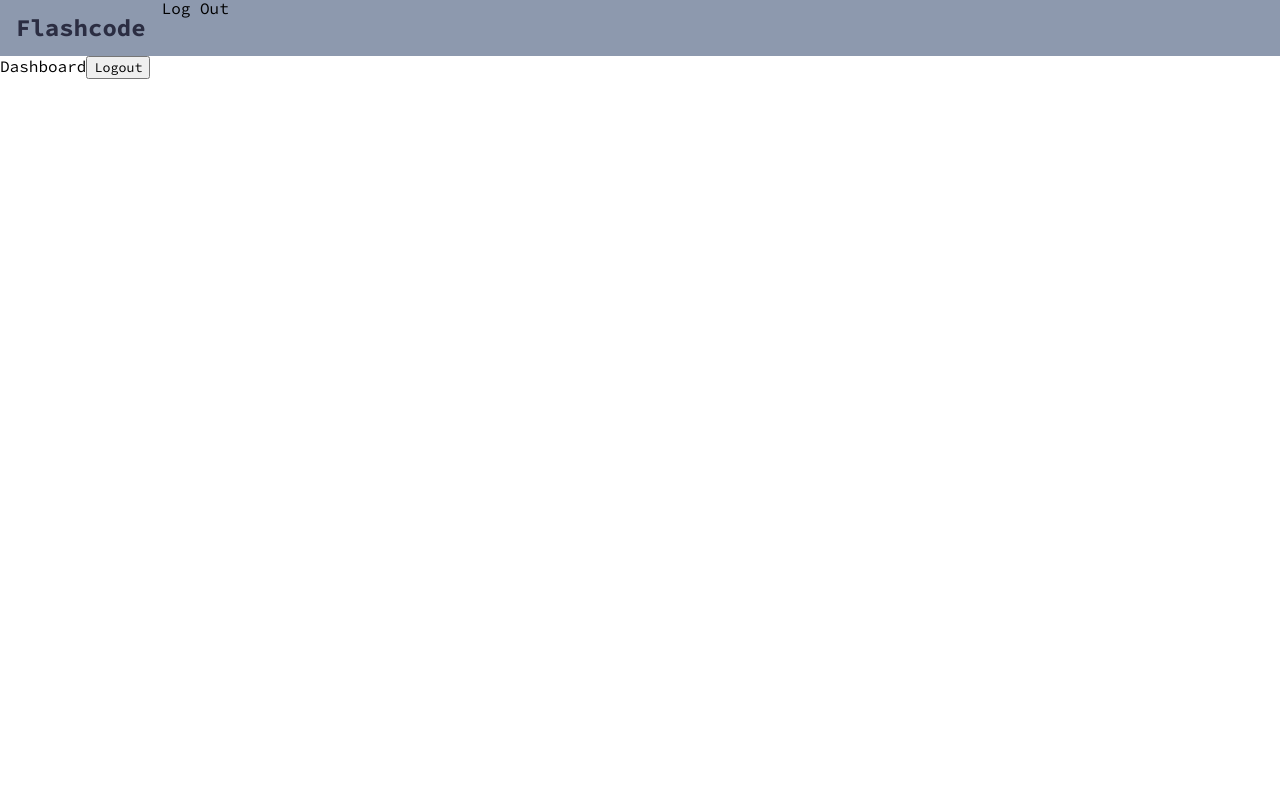
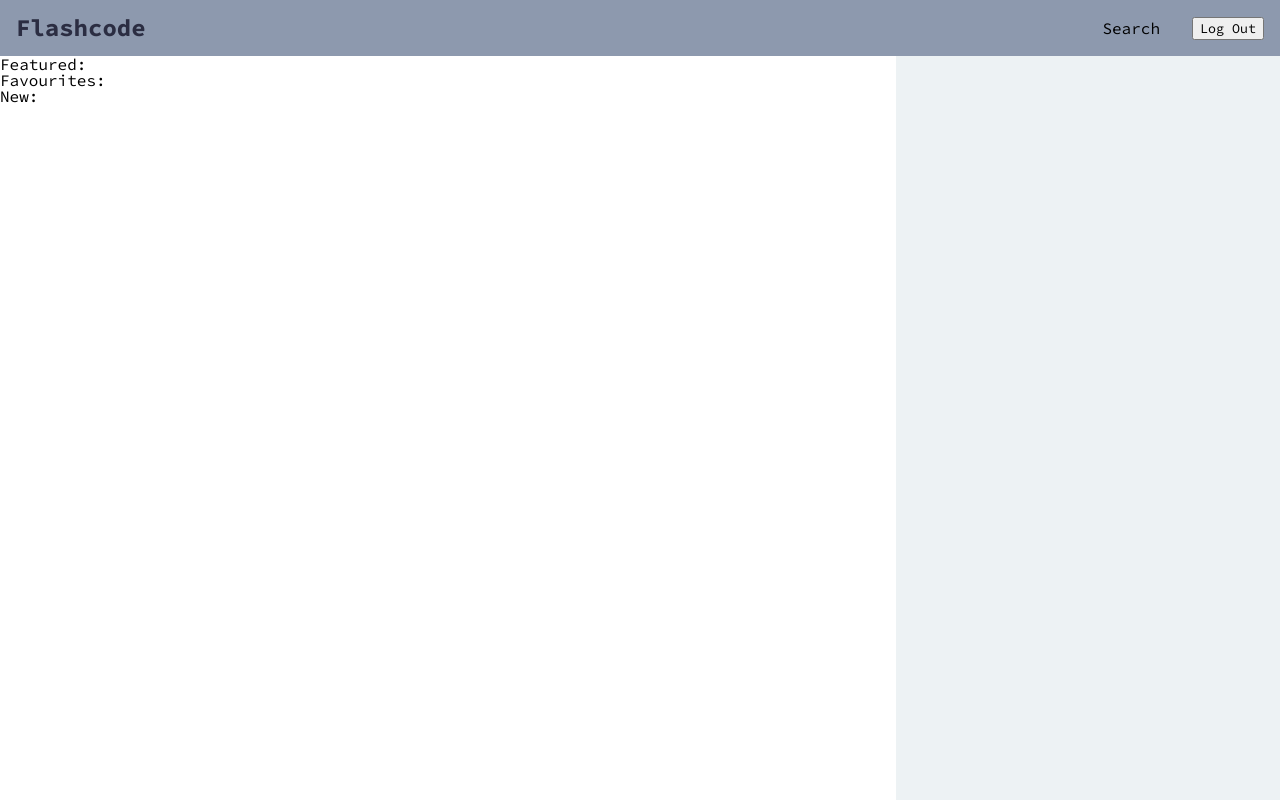
Before and after one commit to benjaminrae/flashcodes, a React (Create React App) app: page / in a window 1280 px wide. Built offline with nearby package versions, Linux system fonts and the light colour scheme; no server answers; sample sign-in values are in the browser's storage.

Commit message:
add basic dashboard file structure

```diff
--- a/src/Components/App/App.css
+++ b/src/Components/App/App.css
@@ -4,6 +4,7 @@
     display: flex;
     flex-direction: column;
 }
+
 .app__main-container {
     height: 100%;
     width: 100%;
--- a/src/Components/Dashboard/Dashboard.css
+++ b/src/Components/Dashboard/Dashboard.css
@@ -0,0 +1,15 @@
+.dashboard {
+    height: 100%;
+    width: 100%;
+    display: flex;
+}
+
+.dashboard__main-container {
+    flex-basis: 70%;
+    background-color: white;
+}
+
+.dashboard__secondary-container {
+    flex-basis: 30%;
+    background-color: var(--cultured);
+}
--- a/src/Components/Dashboard/Dashboard.tsx
+++ b/src/Components/Dashboard/Dashboard.tsx
@@ -1,14 +1,27 @@
 import "./Dashboard.css";
 import { useAuth } from "../../contexts/AuthContext";
+import New from "./components/New/New";
+import Favourites from "./components/Favourites/Favourites";
+import Featured from "./components/Featured/Featured";
+
+const DashboardFilter = () => {
+    return <div className="filter"></div>;
+};
 
 const Dashboard = () => {
     const { currentUser, logout } = useAuth();
     console.log(currentUser);
     return (
-        <>
-            Dashboard
-            <button onClick={() => logout()}>Logout</button>
-        </>
+        <div className="dashboard">
+            <div className="dashboard__main-container">
+                <Featured />
+                {currentUser && <Favourites />}
+                <New />
+            </div>
+            <div className="dashboard__secondary-container">
+                <DashboardFilter />
+            </div>
+        </div>
     );
 };
 
--- /dev/null
+++ b/src/Components/Dashboard/components/Favourites/Favourites.tsx
@@ -0,0 +1,9 @@
+const Favourites = () => {
+    return (
+        <div className="favourites">
+            <h2 className="favourites__title">Favourites:</h2>
+        </div>
+    );
+};
+
+export default Favourites;
--- /dev/null
+++ b/src/Components/Dashboard/components/Featured/Featured.tsx
@@ -0,0 +1,9 @@
+const Featured = () => {
+    return (
+        <div className="featured">
+            <h2 className="featured__title">Featured:</h2>
+        </div>
+    );
+};
+
+export default Featured;
--- /dev/null
+++ b/src/Components/Dashboard/components/New/New.tsx
@@ -0,0 +1,9 @@
+const New = () => {
+    return (
+        <div className="new">
+            <h2 className="new__title">New:</h2>
+        </div>
+    );
+};
+
+export default New;
--- a/src/Components/Header/Header.css
+++ b/src/Components/Header/Header.css
@@ -3,12 +3,26 @@
     display: flex;
     flex-direction: row;
     background-color: var(--manatee);
+    justify-content: space-between;
+    /* justify-content: space-evenly; */
+    align-items: center;
+    padding: 1rem;
 }
 
 .header__title {
     font-size: 1.5rem;
     font-weight: bolder;
     font-family: "Source Code Pro", monospace;
-    padding: 1rem;
     color: var(--space-cadet);
 }
+
+.header__nav {
+    display: flex;
+}
+
+.header__ul {
+    list-style: none;
+    display: inline-flex;
+    align-items: center;
+    gap: 1rem;
+}
--- a/src/Components/Header/Header.tsx
+++ b/src/Components/Header/Header.tsx
@@ -21,15 +21,19 @@ const Header = () => {
             <h1 className="header__title">Flashcode</h1>
             <nav className="header__nav">
                 <ul className="header__ul">
+                    <li>Search</li>
                     {loggedIn && (
                         <>
                             <li className="header__li">{currentUser.email}</li>
-                            <li
-                                onClick={() => {
-                                    logout();
-                                }}
-                            >
-                                Log Out
+                            <li>
+                                <button
+                                    className="header__button"
+                                    onClick={() => {
+                                        logout();
+                                    }}
+                                >
+                                    Log Out
+                                </button>
                             </li>
                         </>
                     )}
--- a/src/index.css
+++ b/src/index.css
@@ -2,6 +2,7 @@
 
 * {
     font-family: "Source Code Pro", monospace;
+    box-sizing: border-box;
 }
 
 :root {
```
Also changed, not shown: src/Components/Dashboard/components/Favourites/Favourites.css (added), src/Components/Dashboard/components/Featured/Featured.css (added), src/Components/Dashboard/components/New/New.css (added).
